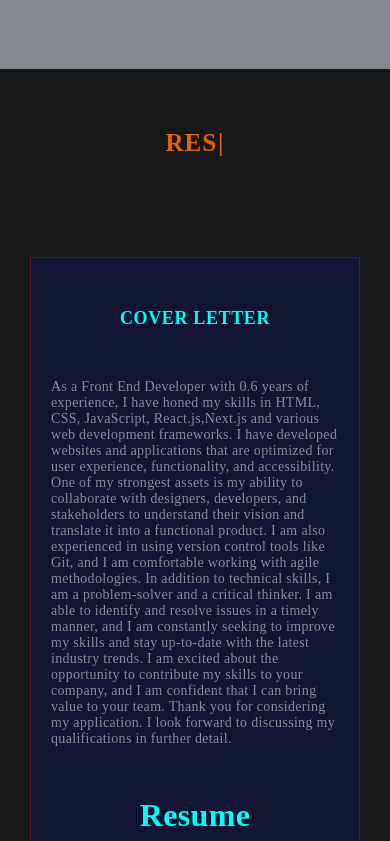
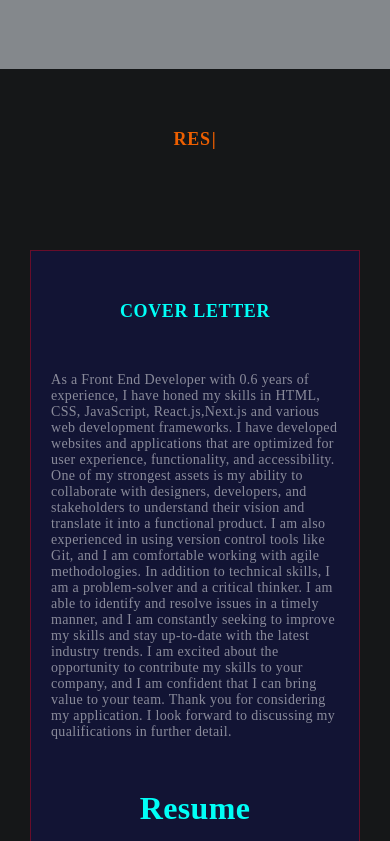
Before and after one commit to Vikaschintu111/aboutme-vikas, a Next.js app: page / in a window 390 px wide. Shown: the part 1203-2044 px from the top of the page. Built offline with nearby package versions, Linux system fonts and the light colour scheme.

Commit message:
changed for head

```diff
--- a/src/pages/Contact/Contact.module.scss
+++ b/src/pages/Contact/Contact.module.scss
@@ -20,7 +20,7 @@
     letter-spacing: 0.04em;
     padding-bottom: 60px;
     @media screen and (max-width: 768px) {
-      font-size: 25px;
+      font-size: 20px;
     }
   }
   .ContactWrap {
--- a/src/pages/Resume/Resume.module.scss
+++ b/src/pages/Resume/Resume.module.scss
@@ -16,7 +16,7 @@
     font-size: 40px;
     font-weight: 600;
     @media screen and (max-width: 768px) {
-      font-size: 25px;
+      font-size: 18px;
     }
   }
   .Cntr {
```
